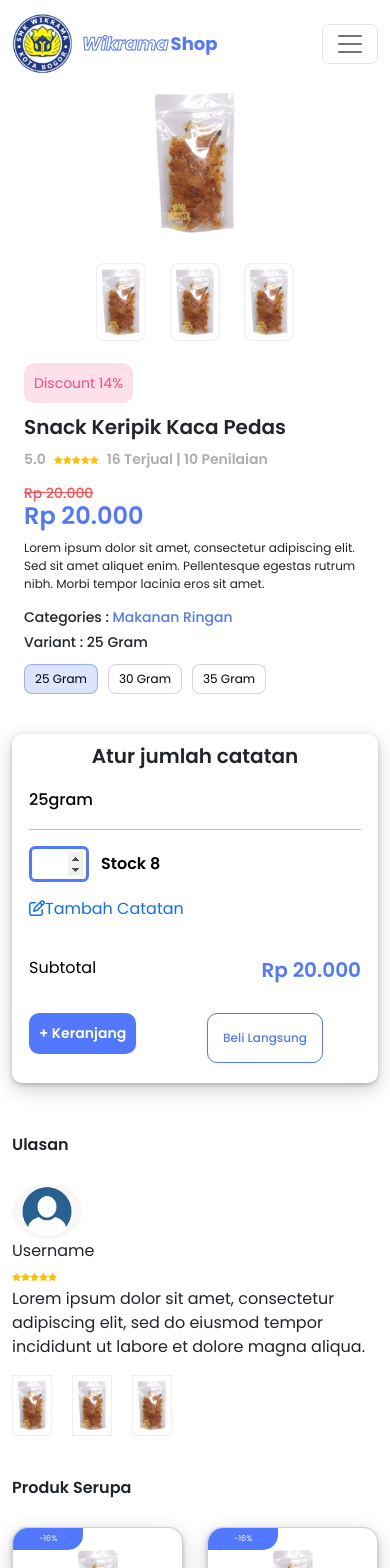
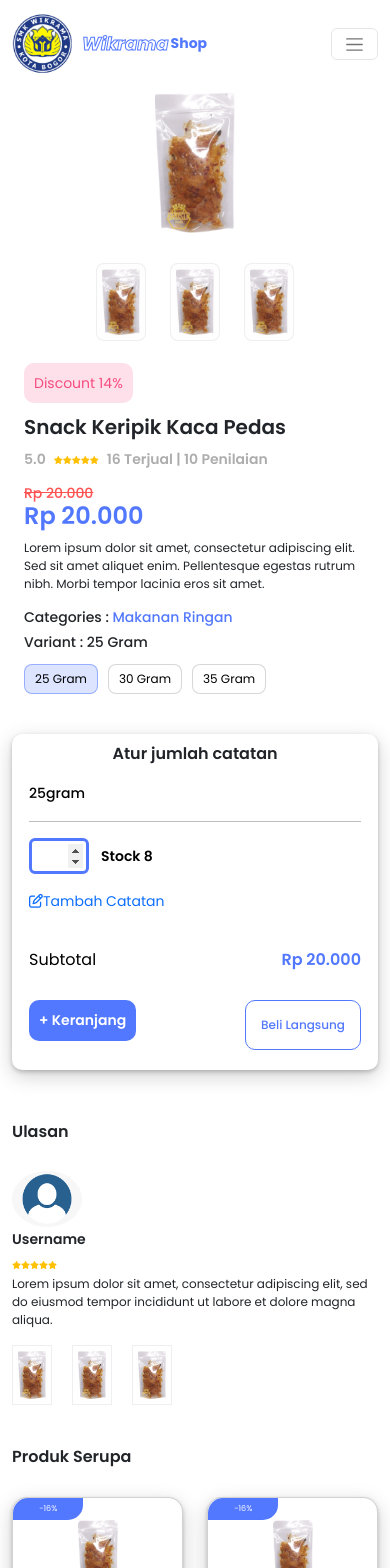
Before and after one commit to alvanfath/Wikrama-Shop-Jamsut, a React (Create React App) app: page /detail-produk in a window 390 px wide. Shown: the top 1568 px of the page. Built offline with nearby package versions, Linux system fonts and the light colour scheme.

Commit message:
fix responsive detail produk

```diff
--- a/src/pages/home/DetailProduk.js
+++ b/src/pages/home/DetailProduk.js
@@ -115,7 +115,7 @@ function DetailProduk() {
                                             <div className="col-6">
                                                 <button className="btn-solid checkout">+ Keranjang</button>
                                             </div>
-                                            <div className="col-6">
+                                            <div className="col-6 d-flex justify-content-end">
                                                 <button className="btn-outline checkout">Beli Langsung</button>
                                             </div>
                                         </div>
--- a/src/style/custom.css
+++ b/src/style/custom.css
@@ -1151,45 +1151,58 @@ input.small-checkbox {
         width: 100%;
     }
 
-    .image-produk-detail .big-image{
+    .image-produk-detail .big-image {
         width: 100px;
     }
+
     .image-other-produk-detail {
         position: relative;
         left: -12px;
     }
-    .image-other-produk-detail img{
+
+    .image-other-produk-detail img {
         width: 50px;
     }
-    .text-produk-detail span{
+
+    .text-produk-detail span {
         font-size: 10px;
     }
-    .text-produk-detail span{
+
+    .text-produk-detail span {
         font-size: 18px;
     }
-     .harga-produk-detail h3{
+
+    .harga-produk-detail h3 {
         font-size: 20px;
     }
+
     .desc-produk-detail p {
         font-size: 12px;
     }
-    button.variant-produk-detail-btn{
+
+    button.variant-produk-detail-btn {
         padding: 5px 10px;
         font-size: 12px;
     }
-    .button-card-checkout{
+
+    .button-card-checkout {
         position: relative;
         top: -10px;
     }
-    button.btn-solid,.checkout{
+
+    button.btn-solid,
+    .checkout {
         font-size: 12px;
         padding: 10px 10px;
     }
-    button.btn-outline,.checkout{
+
+    button.btn-outline,
+    .checkout {
         font-size: 12px;
         padding: 10px 10px;
     }
-    .image-ulasan img{
+
+    .image-ulasan img {
         width: 70px;
     }
 }
@@ -1199,9 +1212,11 @@ input.small-checkbox {
         width: 45px;
         height: 45px;
     }
+
     section.half-section {
         padding: 40px 0;
     }
+
     section.small-section {
         padding: 6px 0;
     }
@@ -1420,51 +1435,82 @@ input.small-checkbox {
         width: 100%;
     }
 
-    .card-checkout{
+    .card-checkout {
         margin-top: 40px;
         margin-bottom: 40px;
     }
 
-    .image-produk-detail .big-image{
+    .image-produk-detail .big-image {
         width: 80px;
     }
+
     .image-other-produk-detail {
         position: relative;
         margin: 0 auto;
     }
-    .image-other-produk-detail img{
+
+    .image-other-produk-detail img {
         width: 50px;
     }
-    .text-produk-detail span{
+
+    .text-produk-detail span {
         font-size: 14px;
     }
-     .text-produk-detail h2{
+
+    .text-produk-detail h2 {
         font-size: 20px;
     }
-     .harga-produk-detail h3{
+
+    .harga-produk-detail h3 {
         font-size: 24px;
     }
+
     .desc-produk-detail p {
         font-size: 12px;
     }
-    button.variant-produk-detail-btn{
+
+    .card-checkout h2,.subtotal-card-checkout H3 {
+        font-size: 16px;
+    }
+      .card-checkout p,span,h4 {
+        font-size: 14px;
+    }
+
+    button.variant-produk-detail-btn {
         padding: 5px 10px;
         font-size: 12px;
     }
-    .button-card-checkout{
+
+    .button-card-checkout {
         position: relative;
         top: -10px;
     }
-    button.btn-solid,.checkout{
+
+    button.btn-solid,
+    .checkout {
         font-size: 14px;
         padding: 10px 10px;
     }
-    button.btn-outline,.checkout{
+
+    button.btn-outline,
+    .checkout {
+        display: flex;
+        justify-content: end;
         font-size: 12px;
         padding: 15px 15px;
     }
-    .image-ulasan img{
+
+    .image-ulasan img {
         width: 70px;
     }
 
+    .review-produk-text label {
+        font-size: 14px;
+        font-weight: 600;
     }
+
+    .review-produk-text p {
+        font-size: 12px;
+    }
+
+}
```
Lines whose indentation alone changed are shown as unchanged.
